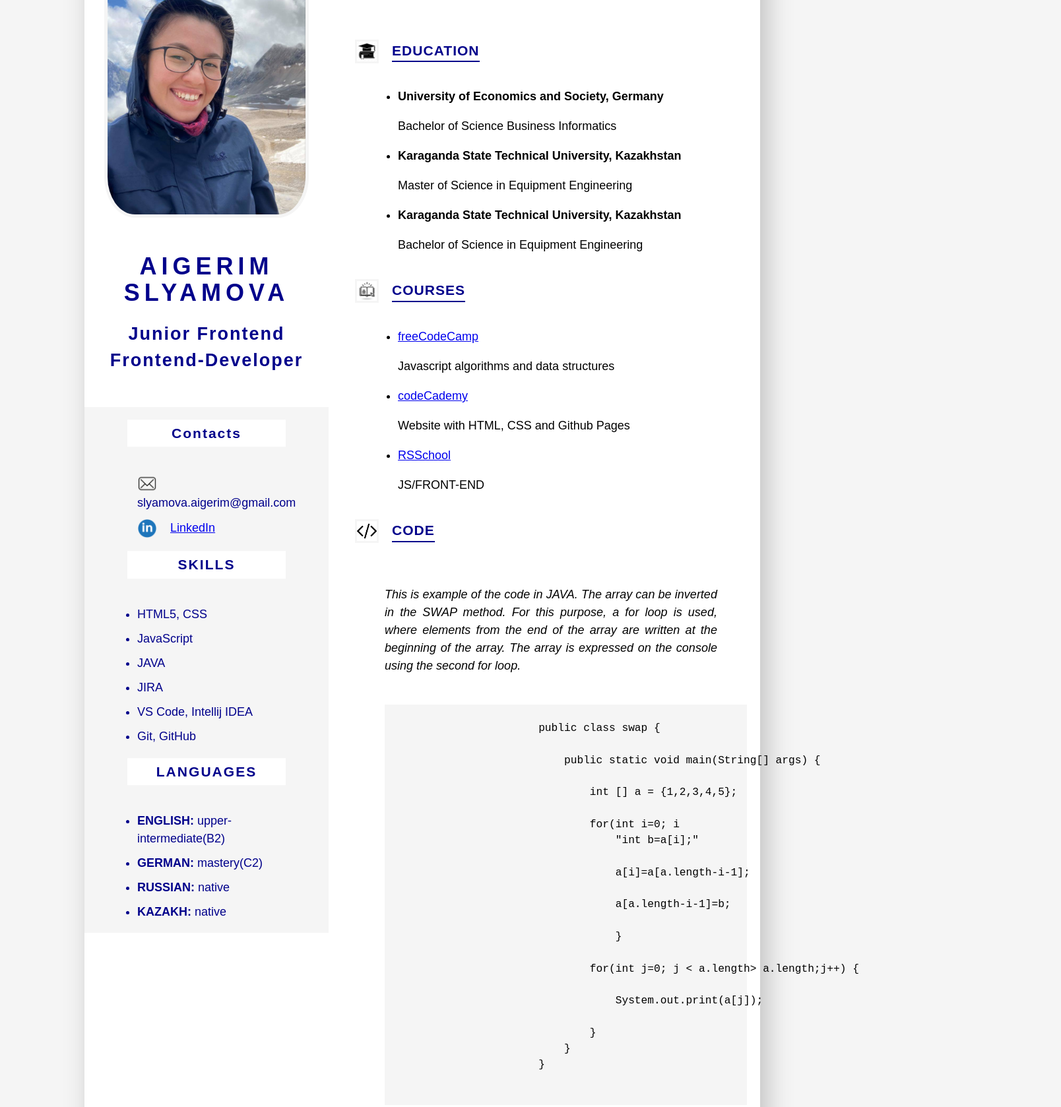
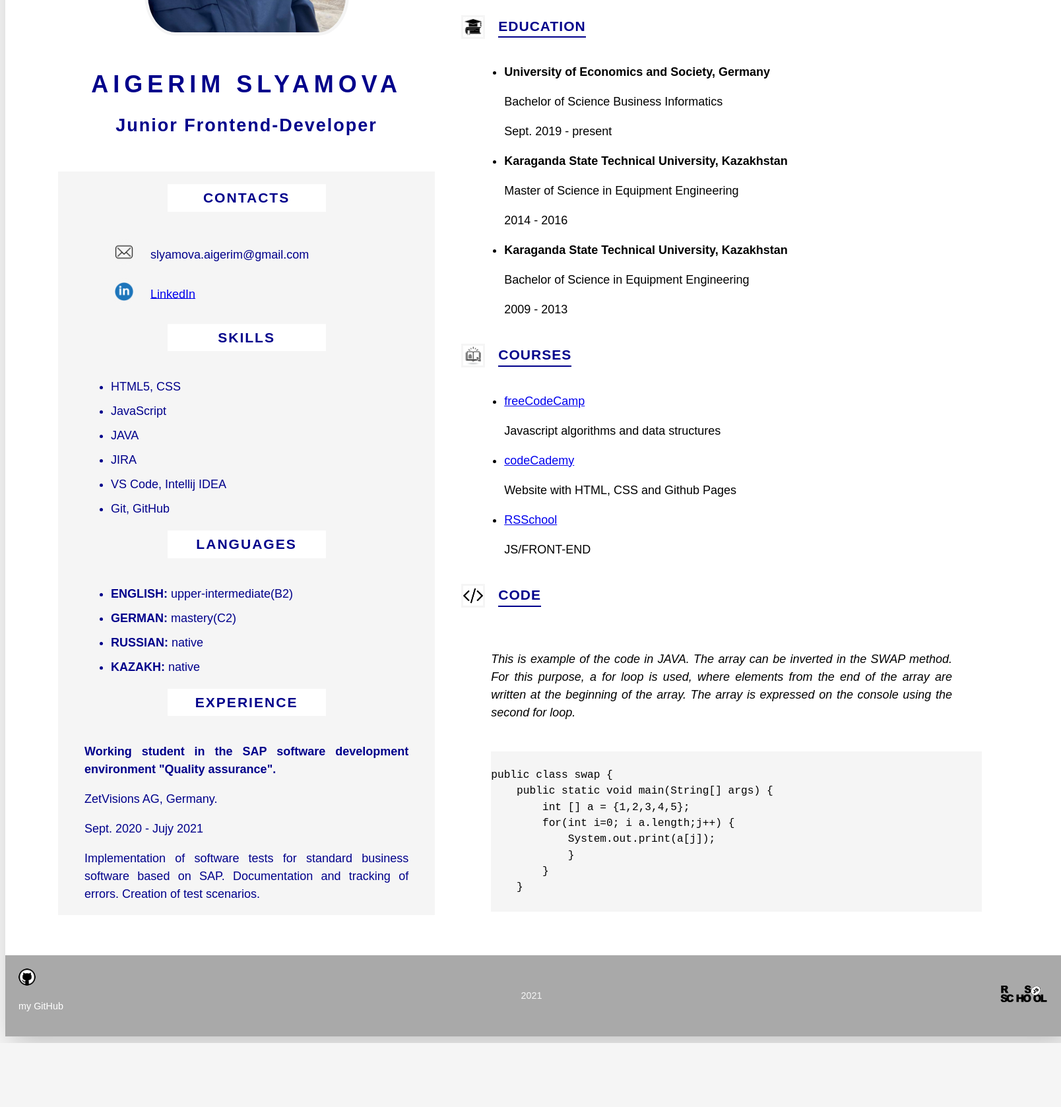
Before and after one commit to Ai-ge-rim/rsschool-cv, a plain HTML site: page index.html in a window 1280 px wide. Shown: the part 457-2135 px from the top of the page at 66% size, 1608 px wide, since content can reach past the window. After the commit the page ends 2038 px from the top, so only its background shows below. Drawn offline with Linux system fonts and the light colour scheme; a script that the page names is missing.

Commit message:
feat: some changes in html  and css

```diff
--- a/index.html
+++ b/index.html
@@ -15,16 +15,16 @@
                 <section class="left_section_info">
                     <img src="./img/Aigerim.jpg" alt="Aigerim" width="300" height="400"/>
                     <h1>Aigerim Slyamova</h1>
-                    <h2>Junior Frontend Frontend-Developer</h2>
+                    <h2>Junior Frontend-Developer</h2>
                 </section>
                 <section class="left_section_main">
                     <section class="left_section_csl">
-                        <h3>Contacts</h3>
+                        <h3>CONTACTS</h3>
                         <section class="left_section_contacts">
                         <ul>
                             <li>
                                 <img src="./img/icon_mail.png" alt="gmail icon" width="30" height="30">
-                                <p>slyamova.aigerim@gmail.com</p>
+                                slyamova.aigerim@gmail.com
                             </li>
                             <li>
                                 <img src="./img/icon_linkedin.png" alt="linkedin icon" width="30" height="30">
@@ -53,6 +53,14 @@
                             <li><strong>KAZAKH:</strong> native</li>
                         </ul>
                     </section>
+                    <section class = "left_section_csl">
+                        <h3>EXPERIENCE</h3>
+                                <p><strong>Working student in the SAP software development environment "Quality assurance".</strong></p>
+                                <p> ZetVisions AG, Germany.</p>
+                                <p>Sept. 2020 - Jujy 2021</p>
+                                <p> Implementation of software tests for standard business software based on SAP. Documentation and tracking of errors.
+                                    Creation of test scenarios.</p>
+                    </section>
                 </section>
             </section>
             <aside class="main_section">
@@ -65,8 +73,8 @@
                     <div class="text">
                     <p class="paragraph"> <i>I am currently in the fifth semester of my studies in the business informatics department at the Ludwigshafen University of Economics and Society.
                         Both during my studies and at my last job, I showed my quick comprehension and my pronounced technical understanding.
-                        I would like to use my knowledge in practice.</i></p>
-                        <p class="paragraph">I am open to an offer as a intern in the field of web development and front-end development.</p>
+                        I am taking courses for Frontend-Developer and would like to use my knowledge in practice.</i></p>
+                        <p class="paragraph"><i>I am open to an offer as a intern in the field of web development and front-end development.</i></p>
                     </div>
                 </article>
                 <!--section for the EDUCATION-->
@@ -80,14 +88,17 @@
                         <li>
                             <p><strong> University of Economics and Society, Germany</strong></p>
                             <p>Bachelor of Science Business Informatics</p>
+                            <p>Sept. 2019 - present</p>
                         </li>
                         <li>
                             <p><strong> Karaganda State Technical University, Kazakhstan</strong></p>
-                            <p>Master of Science in <mar>Equipment Engineering</mar></p>
+                            <p>Master of Science in Equipment Engineering</p>
+                            <p>2014 - 2016</p>
                         </li>
                         <li>
                             <p><strong> Karaganda State Technical University, Kazakhstan</strong></p>
-                            <p>Bachelor of Science in <mar>Equipment Engineering</mar></p>
+                            <p>Bachelor of Science in Equipment Engineering</p>
+                            <p>2009 - 2013</p>
                         </li>
                     </ul>
                     </div>
@@ -125,23 +136,26 @@
                     <p class="paragraph"><i>This is example of the code in JAVA. The array can be inverted in the SWAP method.
                         For this purpose, a for loop is used, where elements from the end of the array are written at the beginning of the array.
                         The array is expressed on the console using the second for loop.</i></p>
-                    <pre>
+
                     <code>
-                        public class swap { <br>
-                            public static void main(String[] args) {  <br>
-                                int [] a = {1,2,3,4,5}; <br>
-                                for(int i=0; i<a.length/2;i++){<br>
-                                    "int b=a[i];"<br>
-                                    a[i]=a[a.length-i-1];<br>
-                                    a[a.length-i-1]=b;<br>
-                                    }<br>
-                                for(int j=0; j < a.length> a.length;j++) { <br>
-                                    System.out.print(a[j]);<br>
-                                }
-                            }
-                        }
+                        <pre>
+
+public class swap {
+    public static void main(String[] args) {
+        int [] a = {1,2,3,4,5};
+        for(int i=0; i<a.length/2;i++){
+            int b=a[i];
+            a[i]=a[a.length-i-1];
+            a[a.length-i-1]=b;
+            }
+        for(int j=0; j < a.length> a.length;j++) {
+            System.out.print(a[j]);
+            }
+        }
+    }
+                    </pre>
                     </code>
-                    </pre>
+
                     </div>
                 </section>
             </aside>
--- a/style.css
+++ b/style.css
@@ -11,8 +11,8 @@ body{
     background-color:#f5f5f5;
 }
 .page_wrapper{
-    margin: 20px auto;
-    width: 1024px;
+    margin: 10px auto;
+    width: 1600px;
     font-family: "Cabin", sans-serif;
     font-size: 18px;
     line-height: 1.5;
@@ -104,9 +104,12 @@ h3{
 .left_section_contacts ul {
     list-style: none;
 }
-.left_section_csl li p{
+.left_section_csl li li{
     display: inline;
     vertical-align: middle;
+}
+.left_section_csl p{
+    text-align: justify;
 }
 .subheader img{
    vertical-align: middle;
@@ -138,8 +141,10 @@ pre{
     padding: 0;
     font-family: monospace;
     font-size: 0.9rem;
+
     background-color: whitesmoke;
 }
+
 .page_footer{
     display: flex;
     justify-content: space-between;
@@ -163,3 +168,9 @@ pre{
     margin-right: 10px;
     border-radius: 50%;
 }
+.left_section_csl img{
+    margin-bottom: 10px;
+    border: 5px solid whitesmoke;
+    border-radius: 50%;
+    align-items: center;
+}
```
